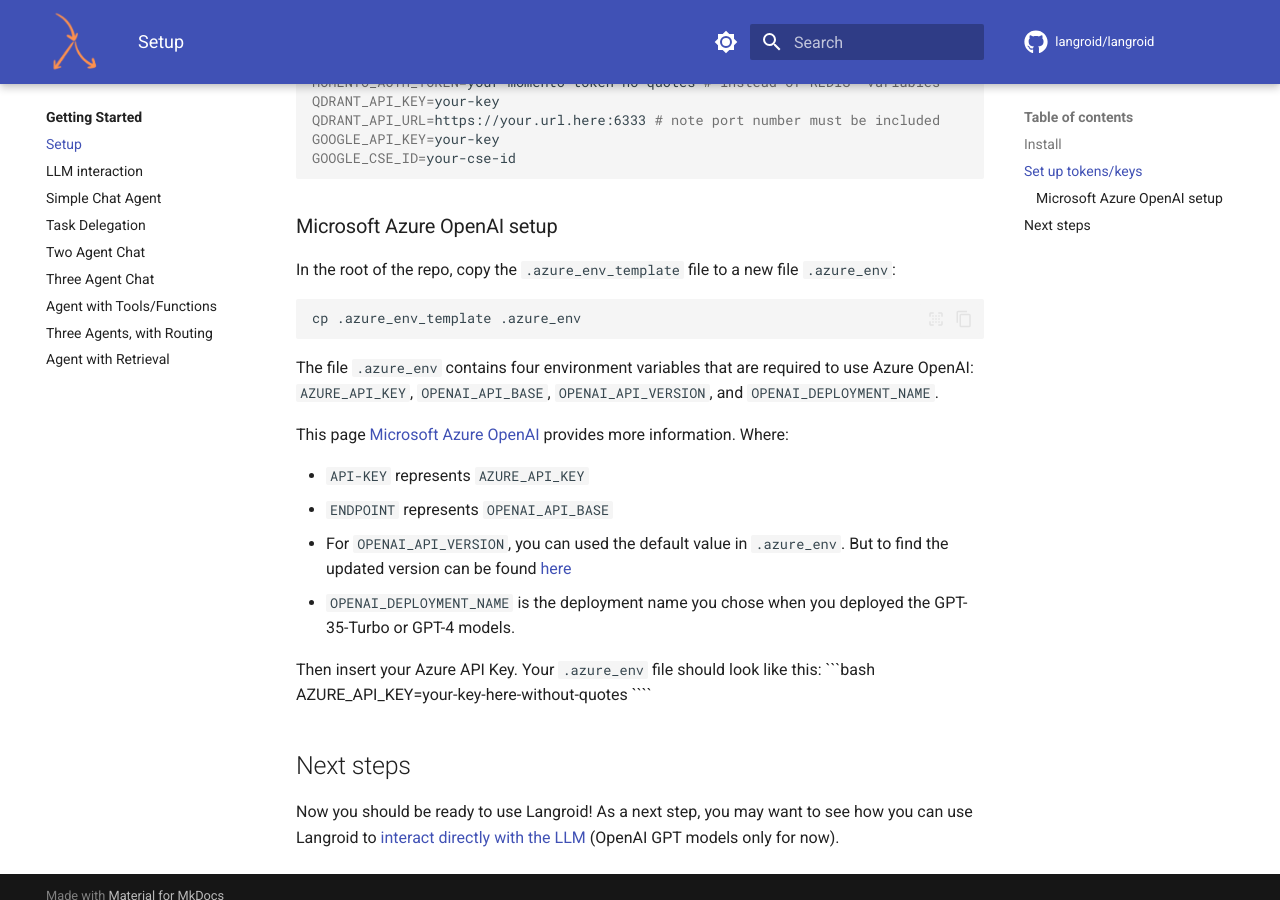
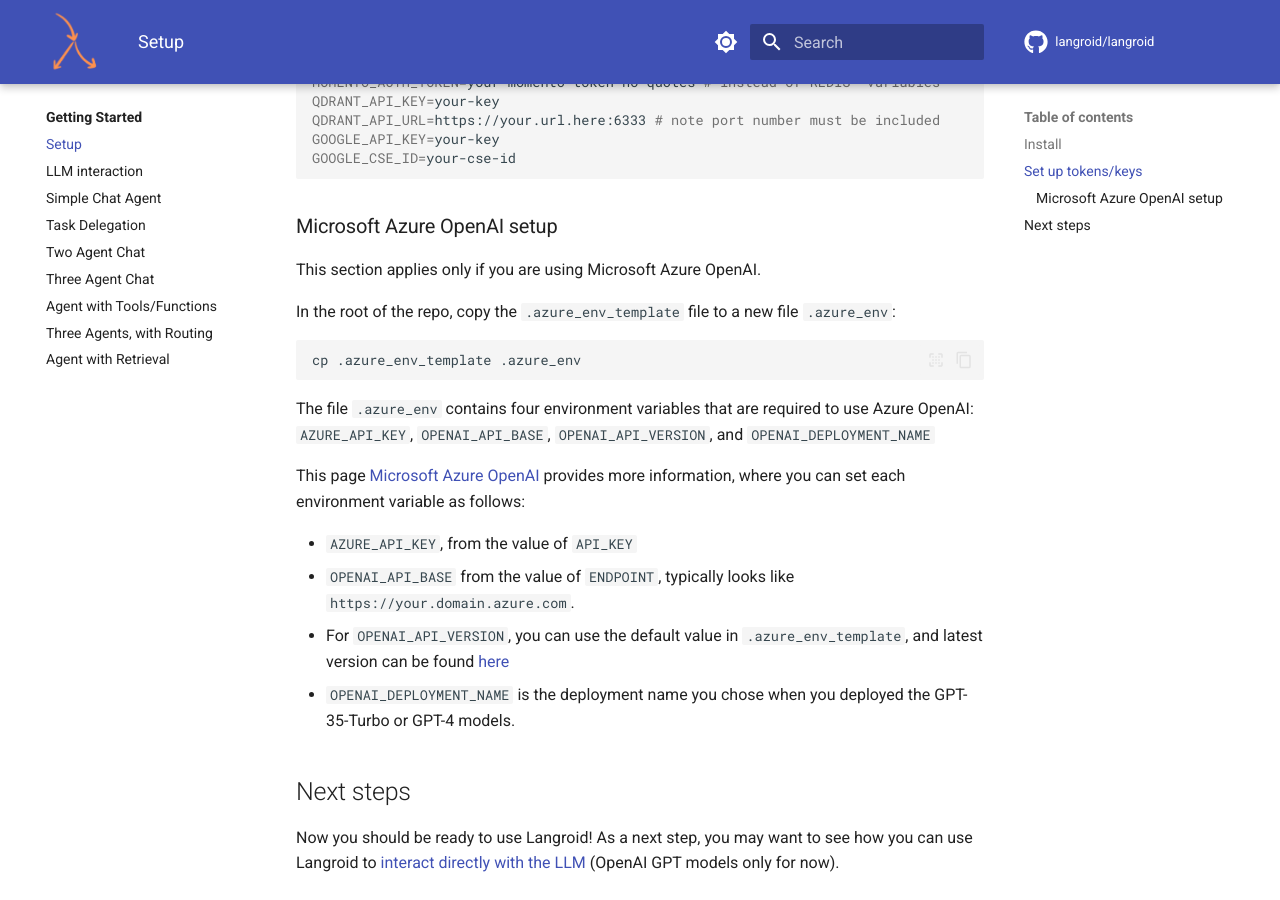
Before and after one commit to langroid/langroid, an MkDocs documentation site: the page built from docs/quick-start/setup.md, in a window 1280 px wide and 900 px high, scrolled down 2419 px. Built offline with MkDocs 1.6.1 and Material for MkDocs 9.7.7, drawn with Linux system fonts in a browser that asks for light colours; comment, search, counter and statistics services are not loaded.

Commit message:
instruction fixes

`````diff
--- a/docs/quick-start/setup.md
+++ b/docs/quick-start/setup.md
@@ -120,26 +120,24 @@
 ```
 
 ### Microsoft Azure OpenAI setup
+This section applies only if you are using Microsoft Azure OpenAI.
+
 In the root of the repo, copy the `.azure_env_template` file to a new file `.azure_env`:
 
 ```bash
 cp .azure_env_template .azure_env
 ```
 
-The file `.azure_env` contains four environment variables that are required to use Azure OpenAI: `AZURE_API_KEY`, `OPENAI_API_BASE`, `OPENAI_API_VERSION`, and `OPENAI_DEPLOYMENT_NAME`.
+The file `.azure_env` contains four environment variables that are required to use
+Azure OpenAI: `AZURE_API_KEY`, `OPENAI_API_BASE`, `OPENAI_API_VERSION`, and `OPENAI_DEPLOYMENT_NAME`
 
-This page [Microsoft Azure OpenAI](https://learn.microsoft.com/en-us/azure/ai-services/openai/chatgpt-quickstart?tabs=command-line&pivots=programming-language-python#retrieve-key-and-endpoint) provides more information. Where:
+This page [Microsoft Azure OpenAI](https://learn.microsoft.com/en-us/azure/ai-services/openai/chatgpt-quickstart?tabs=command-line&pivots=programming-language-python#retrieve-key-and-endpoint) provides more information,
+where you can set each environment variable as follows:
 
-- `API-KEY` represents `AZURE_API_KEY`
-- `ENDPOINT` represents `OPENAI_API_BASE`
-- For `OPENAI_API_VERSION`, you can used the default value in `.azure_env`. But to find the updated version can be found [here](https://learn.microsoft.com/en-us/azure/ai-services/openai/whats-new#azure-openai-chat-completion-general-availability-ga)
+- `AZURE_API_KEY`, from the value of `API_KEY`
+- `OPENAI_API_BASE` from the value of `ENDPOINT`, typically looks like `https://your.domain.azure.com`.
+- For `OPENAI_API_VERSION`, you can use the default value in `.azure_env_template`, and latest version can be found [here](https://learn.microsoft.com/en-us/azure/ai-services/openai/whats-new#azure-openai-chat-completion-general-availability-ga)
 - `OPENAI_DEPLOYMENT_NAME` is the deployment name you chose when you deployed the GPT-35-Turbo or GPT-4 models.
-
-Then insert your Azure API Key.
-Your `.azure_env` file should look like this:
-```bash
-AZURE_API_KEY=your-key-here-without-quotes
-````
 
 ## Next steps
 
`````
Also changed, not shown: README.md (+5 -10 lines).
